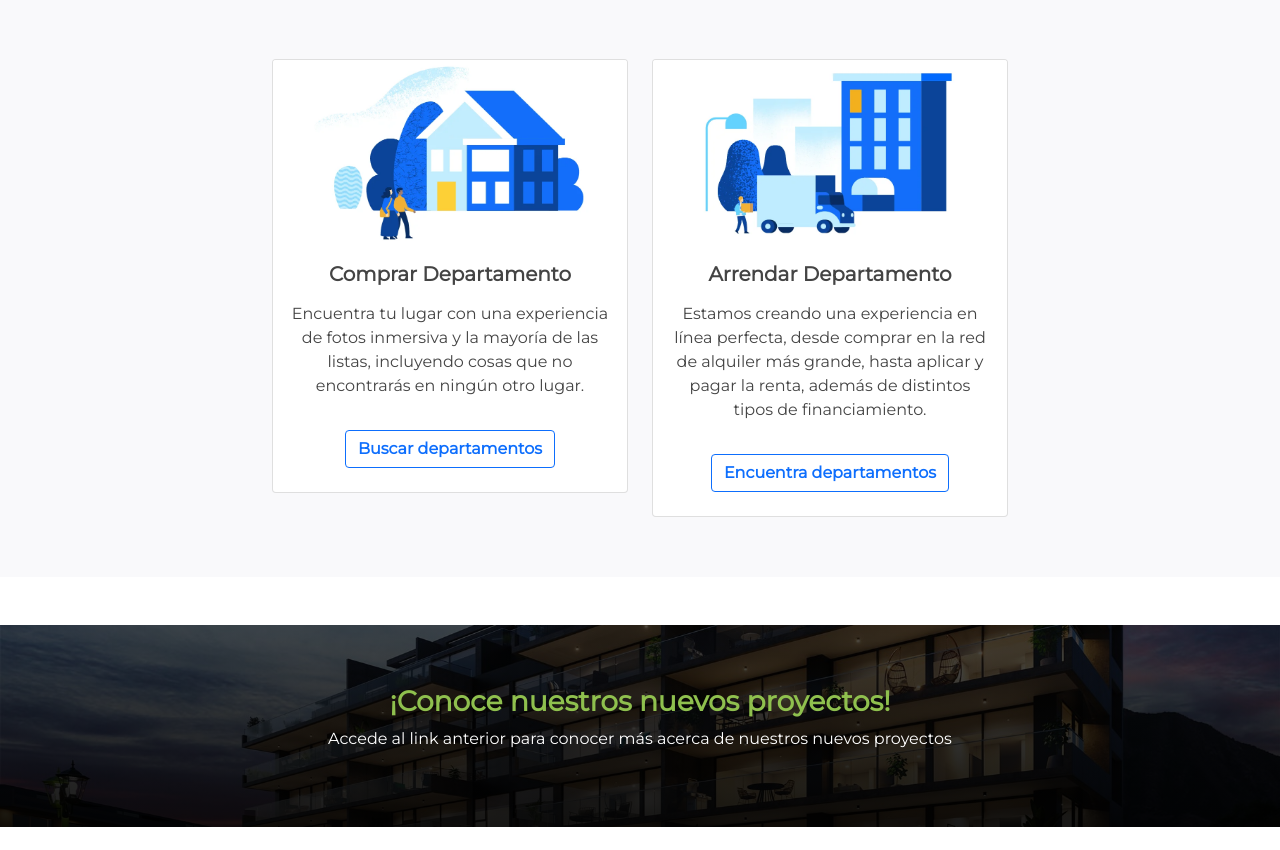
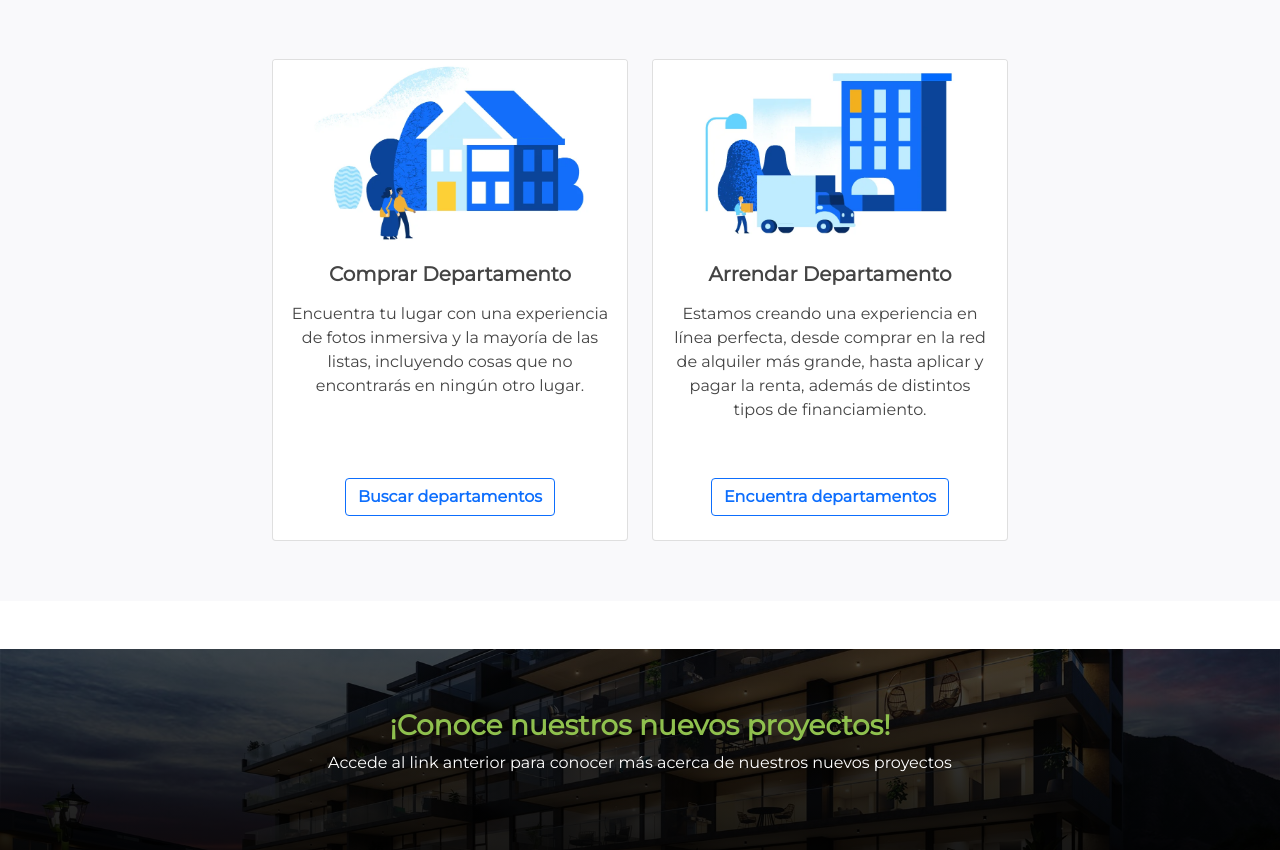
Before and after one commit to pr0vis0ri0/progra-web, a Django app: page /app/inicio in a window 1280 px wide. Shown: the part 881-1731 px from the top of the page. Run offline with Django 4.2, Linux system fonts and the light colour scheme.

Commit message:
actualización del index.html

```diff
--- a/Pagina/Appventas/templates/index.html
+++ b/Pagina/Appventas/templates/index.html
@@ -110,9 +110,11 @@
                     <img src="{% static 'images/COMPRAR-DEPARTAMENTO.png' %}" class="card-img-top">
                     <div class="card-body">
                         <div class="card-title text-center">
+                            <div class="s-deptos">
                                 <h5 class="mb-3"><b>Comprar Departamento</b></h5>
                                 <p class="card-text">Encuentra tu lugar con una experiencia de fotos inmersiva y la mayoría de las listas,
                                     incluyendo cosas que no encontrarás en ningún otro lugar.</p>
+                            </div>
                             <button type="button" class="btn btn-outline-primary mt-3"><b>Buscar departamentos</b></button>
                         </div>
                     </div>
@@ -123,9 +125,11 @@
                     <img src="{% static 'images/ARRENDAR-DEPARTAMENTO.png' %}" class="card-img-top">
                     <div class="card-body">
                         <div class="card-title text-center">
+                            <div class="s-deptos">
                                 <h5 class="mb-3"><b>Arrendar Departamento</b></h5>
                                 <p class="card-text">Estamos creando una experiencia en línea perfecta, desde comprar en la red de alquiler más grande,
                                     hasta aplicar y pagar la renta, además de distintos tipos de financiamiento.</p>
+                            </div>
                             <button type="button" class="btn btn-outline-primary mt-3"><b>Encuentra departamentos</b></button>
                         </div>
                     </div>
```
Lines whose indentation alone changed are shown as unchanged.
